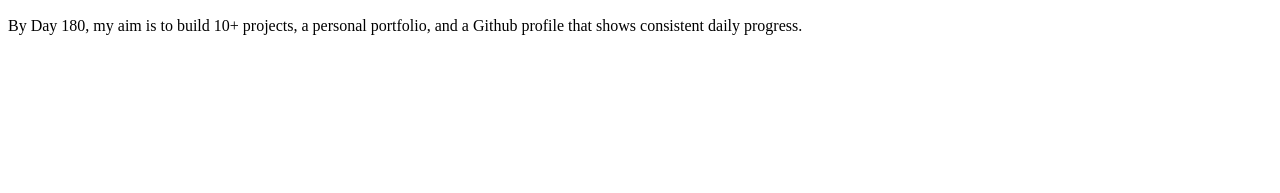
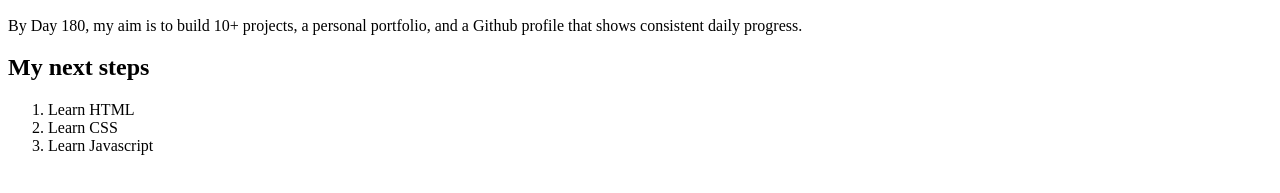
Before and after one commit to KAYGIE/KAYGIE-codes, a plain HTML site: page index.html in a window 1280 px wide. Shown: the part 607-800 px from the top of the page. Drawn offline with Linux system fonts and the light colour scheme.

Commit message:
Day 3 - Ordered Lists

```diff
--- a/index.html
+++ b/index.html
@@ -18,6 +18,12 @@
       <img src="https://images.unsplash.com/photo-1542831371-29b0f74f9713?w=600" alt="this is a coding picture">
       <p>By Day 180, my aim is to build 10+ projects, a personal portfolio, and a Github profile that shows consistent daily progress.</p>
 
+     <h2>My next steps</h2>
+      <ol>
+        <li>Learn HTML</li>
+        <li>Learn CSS</li>
+        <li>Learn Javascript</li>
+      </ol>
   </body>
 
 </html>
```
